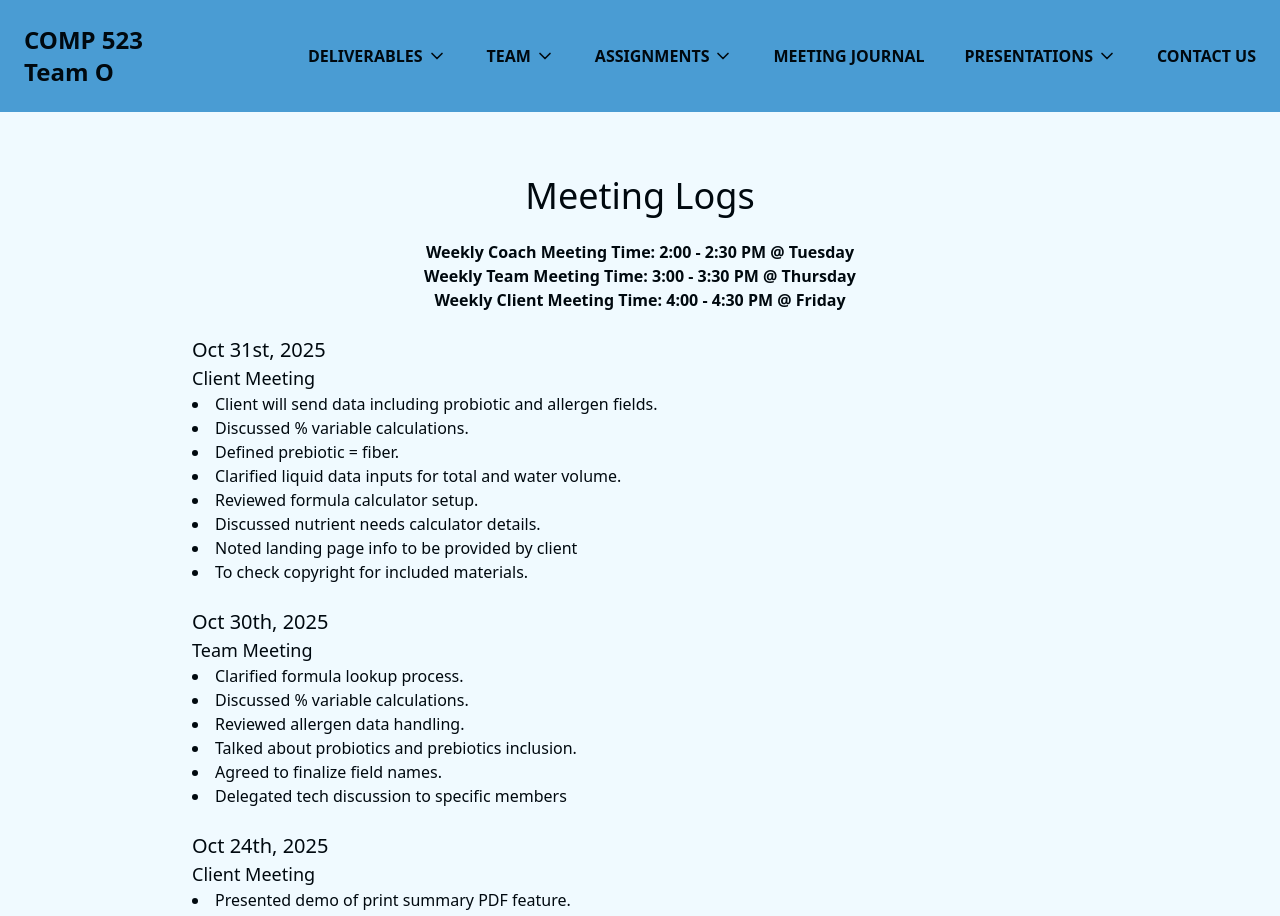
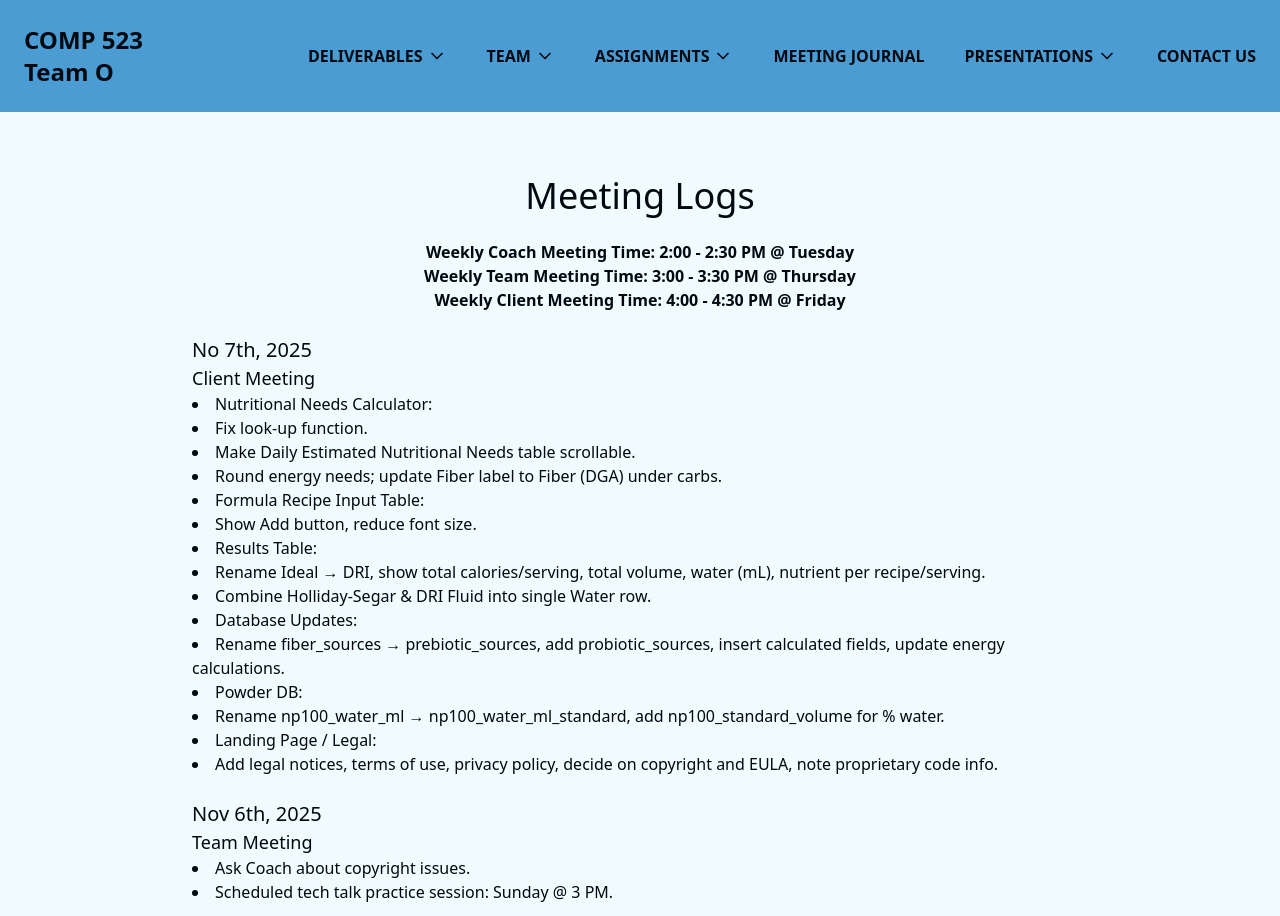
Before and after one commit to ethanbonsall/COMP-523-O, a Next.js app in the folder web/: page /journal in a window 1280 px wide. Shown: the top 916 px of the page. Built offline with nearby package versions, Linux system fonts and the light colour scheme.

Commit message:
Meeting journal updated

```diff
--- a/web/pages/journal.tsx
+++ b/web/pages/journal.tsx
@@ -18,6 +18,33 @@ const Journal = () => {
         <p>
           <b>Weekly Client Meeting Time: 4:00 - 4:30 PM @ Friday</b>
         </p>
+        <br></br>
+        <div className="container mx-auto px-[15%]">
+          <p className="text-xl"> No 7th, 2025 </p>
+          <p className="text-lg"> Client Meeting </p>
+          <li>Nutritional Needs Calculator: </li>
+          <li>Fix look-up function.</li>
+          <li>Make Daily Estimated Nutritional Needs table scrollable.</li>
+          <li>Round energy needs; update Fiber label to Fiber (DGA) under carbs.</li>
+          <li>Formula Recipe Input Table: </li>
+          <li>Show Add button, reduce font size.</li>
+          <li>Results Table: </li>
+          <li>Rename Ideal → DRI, show total calories/serving, total volume, water (mL), nutrient per recipe/serving.</li>
+          <li>Combine Holliday-Segar & DRI Fluid into single Water row.</li>
+          <li>Database Updates: </li>
+          <li>Rename fiber_sources → prebiotic_sources, add probiotic_sources, insert calculated fields, update energy calculations.</li>
+          <li>Powder DB: </li>
+          <li>Rename np100_water_ml → np100_water_ml_standard, add np100_standard_volume for % water.</li>
+          <li>Landing Page / Legal: </li>
+          <li>Add legal notices, terms of use, privacy policy, decide on copyright and EULA, note proprietary code info.</li>
+        </div>
+        <br></br>
+        <div className="container mx-auto px-[15%]">
+          <p className="text-xl"> Nov 6th, 2025 </p>
+          <p className="text-lg"> Team Meeting </p>
+          <li>Ask Coach about copyright issues.</li>
+          <li>Scheduled tech talk practice session: Sunday @ 3 PM.</li>
+        </div>
         <br></br>
         <div className="container mx-auto px-[15%]">
           <p className="text-xl"> Oct 31st, 2025 </p>
```
